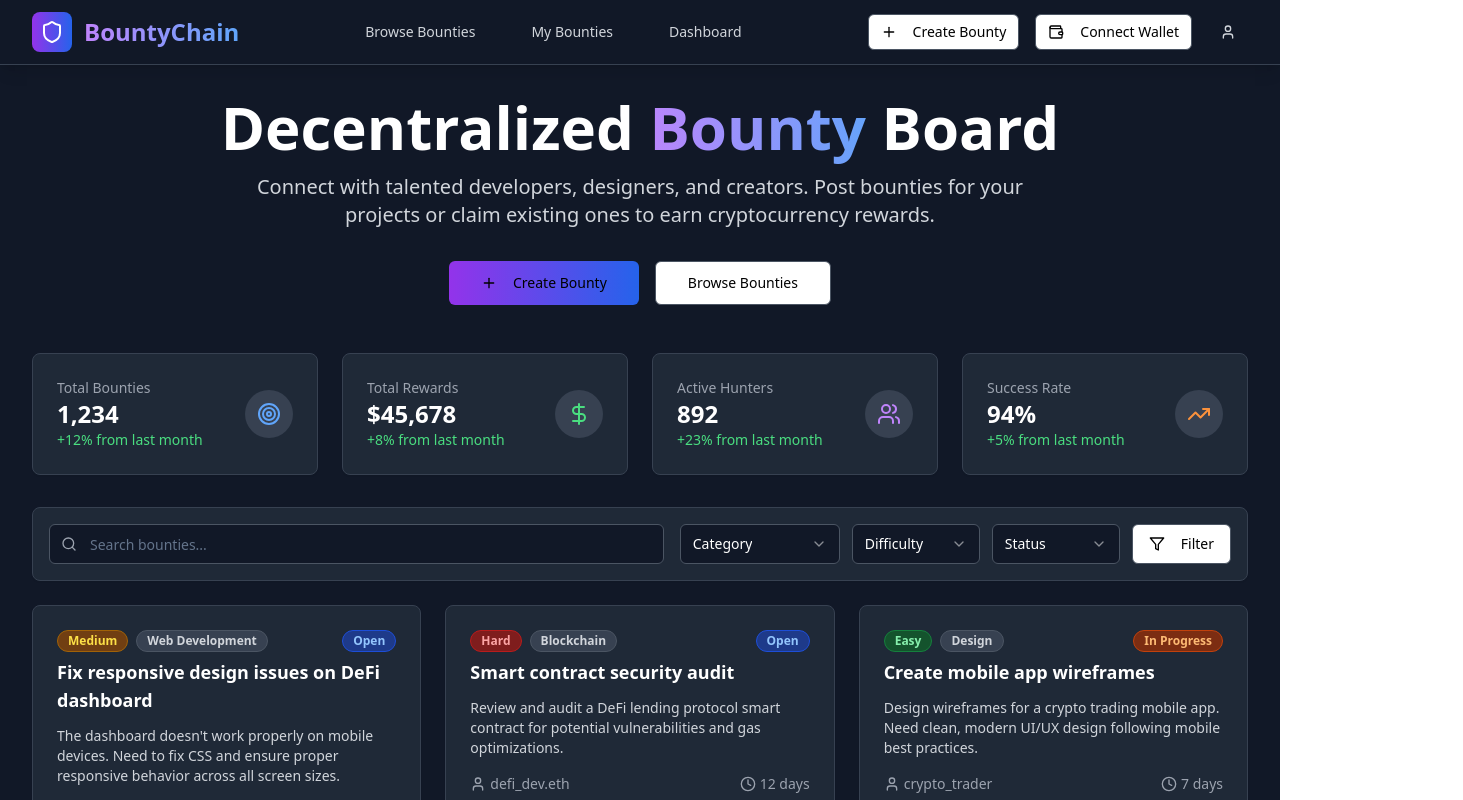
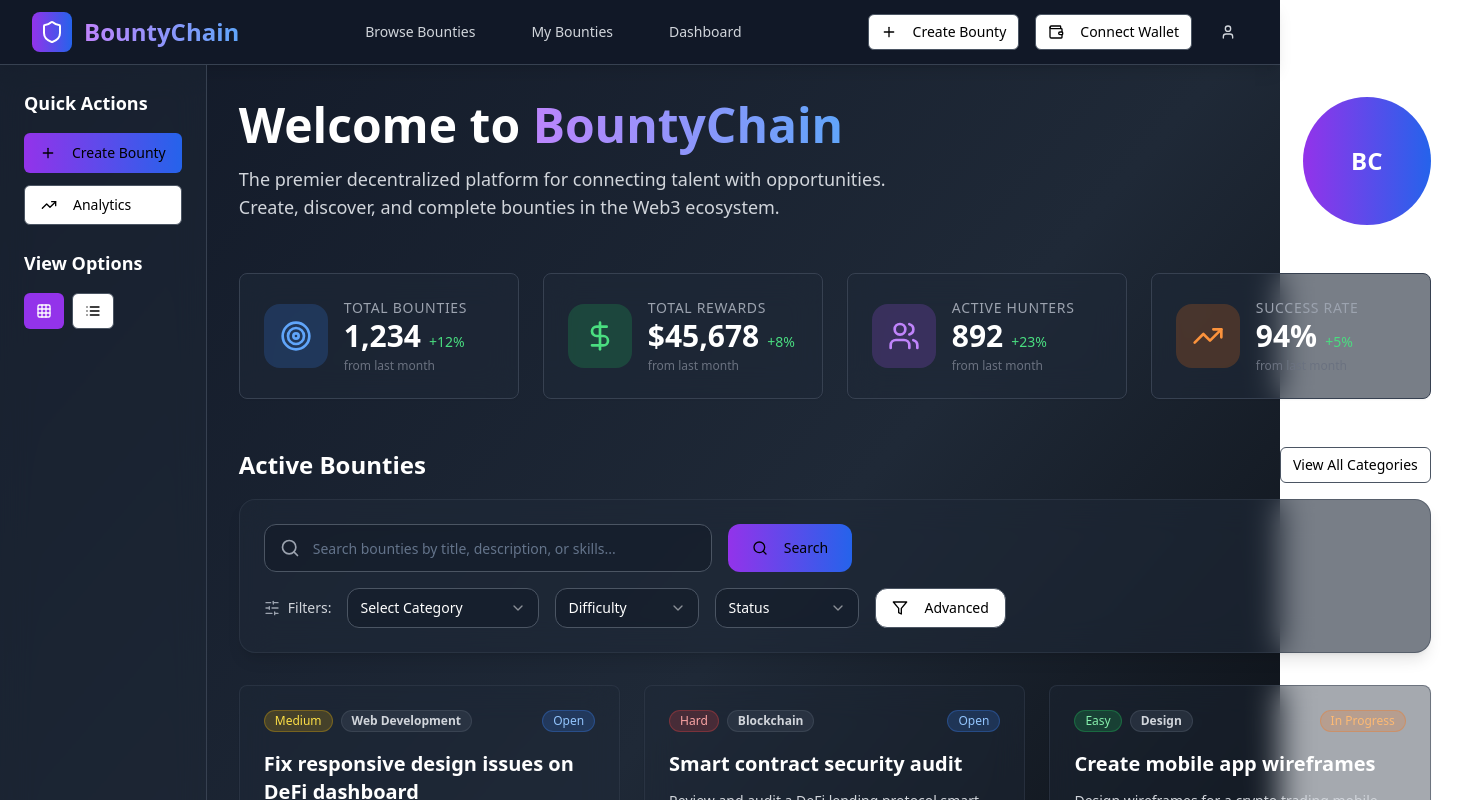
Before and after one commit to 56Samyak/quest-chain-board, a React (Vite) app: page / in a window 1280 px wide. Shown: the top 800 px of the page, 1463 px wide, since content can reach past the window. Built offline with nearby package versions, Linux system fonts and the light colour scheme.

Commit message:
Refactor: Improve UI layout and arrangement
Restructured the layout of dashboard tabs, buttons, and UI blocks for a more unique and distinct appearance.

```diff
--- a/src/components/BountyCard.tsx
+++ b/src/components/BountyCard.tsx
@@ -2,7 +2,7 @@
 import { Card, CardContent, CardFooter, CardHeader } from "@/components/ui/card";
 import { Button } from "@/components/ui/button";
 import { Badge } from "@/components/ui/badge";
-import { Clock, DollarSign, User, Star } from "lucide-react";
+import { Clock, DollarSign, User, Star, Eye } from "lucide-react";
 
 interface BountyCardProps {
   id: string;
@@ -30,68 +30,84 @@ const BountyCard = ({
 }: BountyCardProps) => {
   const getDifficultyColor = (difficulty: string) => {
     switch (difficulty) {
-      case "Easy": return "bg-green-900 text-green-300 border-green-700";
-      case "Medium": return "bg-yellow-900 text-yellow-300 border-yellow-700";
-      case "Hard": return "bg-red-900 text-red-300 border-red-700";
-      default: return "bg-gray-800 text-gray-300 border-gray-700";
+      case "Easy": return "bg-green-500/20 text-green-300 border-green-500/30";
+      case "Medium": return "bg-yellow-500/20 text-yellow-300 border-yellow-500/30";
+      case "Hard": return "bg-red-500/20 text-red-300 border-red-500/30";
+      default: return "bg-gray-500/20 text-gray-300 border-gray-500/30";
     }
   };
 
   const getStatusColor = (status: string) => {
     switch (status) {
-      case "Open": return "bg-blue-900 text-blue-300 border-blue-700";
-      case "In Progress": return "bg-orange-900 text-orange-300 border-orange-700";
-      case "Completed": return "bg-green-900 text-green-300 border-green-700";
-      default: return "bg-gray-800 text-gray-300 border-gray-700";
+      case "Open": return "bg-blue-500/20 text-blue-300 border-blue-500/30";
+      case "In Progress": return "bg-orange-500/20 text-orange-300 border-orange-500/30";
+      case "Completed": return "bg-green-500/20 text-green-300 border-green-500/30";
+      default: return "bg-gray-500/20 text-gray-300 border-gray-500/30";
     }
   };
 
   return (
-    <Card className="hover:shadow-xl transition-all duration-300 hover:-translate-y-1 animate-fade-in bg-gray-800 border-gray-700">
-      <CardHeader className="pb-3">
-        <div className="flex justify-between items-start">
-          <div className="flex space-x-2">
-            <Badge className={getDifficultyColor(difficulty)}>
+    <Card className="group hover:shadow-2xl transition-all duration-500 hover:-translate-y-2 animate-fade-in bg-gray-800/40 backdrop-blur-lg border-gray-700/50 hover:border-purple-500/50 relative overflow-hidden">
+      {/* Gradient Overlay */}
+      <div className="absolute inset-0 bg-gradient-to-br from-purple-500/5 to-blue-500/5 opacity-0 group-hover:opacity-100 transition-opacity duration-500" />
+
+      <CardHeader className="pb-3 relative z-10">
+        <div className="flex justify-between items-start mb-3">
+          <div className="flex flex-wrap gap-2">
+            <Badge className={`${getDifficultyColor(difficulty)} border font-medium`}>
               {difficulty}
             </Badge>
-            <Badge variant="secondary" className="bg-gray-700 text-gray-300 border-gray-600">{category}</Badge>
+            <Badge variant="secondary" className="bg-gray-700/50 text-gray-300 border-gray-600/50">
+              {category}
+            </Badge>
           </div>
-          <Badge className={getStatusColor(status)}>
+          <Badge className={`${getStatusColor(status)} border font-medium`}>
             {status}
           </Badge>
         </div>
-        <h3 className="text-lg font-semibold text-white line-clamp-2">{title}</h3>
+        <h3 className="text-xl font-bold text-white line-clamp-2 group-hover:text-purple-300 transition-colors">
+          {title}
+        </h3>
       </CardHeader>
 
-      <CardContent className="pb-4">
-        <p className="text-gray-300 text-sm mb-4 line-clamp-3">{description}</p>
+      <CardContent className="pb-4 relative z-10">
+        <p className="text-gray-300 text-sm mb-6 line-clamp-3 leading-relaxed">{description}</p>
 
-        <div className="flex items-center justify-between text-sm text-gray-400">
-          <div className="flex items-center space-x-1">
-            <User className="h-4 w-4" />
-            <span>{poster}</span>
+        <div className="grid grid-cols-2 gap-4 text-sm">
+          <div className="flex items-center space-x-2 text-gray-400">
+            <User className="h-4 w-4 text-purple-400" />
+            <span className="truncate">{poster}</span>
           </div>
-          <div className="flex items-center space-x-1">
-            <Clock className="h-4 w-4" />
+          <div className="flex items-center space-x-2 text-gray-400">
+            <Clock className="h-4 w-4 text-blue-400" />
             <span>{timeLeft}</span>
           </div>
         </div>
       </CardContent>
 
-      <CardFooter className="pt-0">
+      <CardFooter className="pt-0 relative z-10">
         <div className="flex justify-between items-center w-full">
-          <div className="flex items-center space-x-1">
-            <DollarSign className="h-5 w-5 text-green-400" />
-            <span className="text-xl font-bold text-green-400">{reward}</span>
-            <span className="text-sm text-gray-400">{currency}</span>
+          <div className="flex items-center space-x-2">
+            <DollarSign className="h-6 w-6 text-green-400" />
+            <span className="text-2xl font-bold text-green-400">{reward}</span>
+            <span className="text-sm text-gray-400 font-medium">{currency}</span>
           </div>
 
-          <Button
-            className="bg-gradient-to-r from-purple-600 to-blue-600 hover:from-purple-700 hover:to-blue-700 text-black"
-            disabled={status !== "Open"}
-          >
-            {status === "Open" ? "Claim Bounty" : "View Details"}
-          </Button>
+          <div className="flex space-x-2">
+            <Button
+              variant="outline"
+              size="sm"
+              className="border-gray-600 text-black hover:bg-gray-700 hover:text-white bg-white"
+            >
+              <Eye className="h-4 w-4" />
+            </Button>
+            <Button
+              className="bg-gradient-to-r from-purple-600 to-blue-600 hover:from-purple-700 hover:to-blue-700 text-black font-medium"
+              disabled={status !== "Open"}
+            >
+              {status === "Open" ? "Claim" : "View"}
+            </Button>
+          </div>
         </div>
       </CardFooter>
     </Card>
--- a/src/components/DashboardStats.tsx
+++ b/src/components/DashboardStats.tsx
@@ -9,44 +9,51 @@ const DashboardStats = () => {
       value: "1,234",
       change: "+12%",
       icon: Target,
-      color: "text-blue-400"
+      color: "text-blue-400",
+      bgColor: "bg-blue-500/20"
     },
     {
       title: "Total Rewards",
       value: "$45,678",
       change: "+8%",
       icon: DollarSign,
-      color: "text-green-400"
+      color: "text-green-400",
+      bgColor: "bg-green-500/20"
     },
     {
       title: "Active Hunters",
       value: "892",
       change: "+23%",
       icon: Users,
-      color: "text-purple-400"
+      color: "text-purple-400",
+      bgColor: "bg-purple-500/20"
     },
     {
       title: "Success Rate",
       value: "94%",
       change: "+5%",
       icon: TrendingUp,
-      color: "text-orange-400"
+      color: "text-orange-400",
+      bgColor: "bg-orange-500/20"
     }
   ];
 
   return (
-    <div className="grid grid-cols-1 md:grid-cols-2 lg:grid-cols-4 gap-6 mb-8">
+    <div className="flex overflow-x-auto gap-6 pb-4">
       {stats.map((stat, index) => (
-        <Card key={index} className="hover:shadow-lg transition-shadow bg-gray-800 border-gray-700">
+        <Card key={index} className="min-w-[280px] hover:shadow-2xl transition-all duration-300 hover:scale-105 bg-gray-800/60 backdrop-blur-lg border-gray-700">
           <CardContent className="p-6">
-            <div className="flex items-center justify-between">
-              <div>
-                <p className="text-sm font-medium text-gray-400">{stat.title}</p>
-                <p className="text-2xl font-bold text-white">{stat.value}</p>
-                <p className="text-sm text-green-400">{stat.change} from last month</p>
+            <div className="flex items-center space-x-4">
+              <div className={`p-4 rounded-2xl ${stat.bgColor}`}>
+                <stat.icon className={`h-8 w-8 ${stat.color}`} />
               </div>
-              <div className={`p-3 rounded-full bg-gray-700 ${stat.color}`}>
-                <stat.icon className="h-6 w-6" />
+              <div className="flex-1">
+                <p className="text-sm font-medium text-gray-400 uppercase tracking-wider">{stat.title}</p>
+                <div className="flex items-baseline space-x-2">
+                  <p className="text-3xl font-bold text-white">{stat.value}</p>
+                  <p className="text-sm text-green-400 font-medium">{stat.change}</p>
+                </div>
+                <p className="text-xs text-gray-500 mt-1">from last month</p>
               </div>
             </div>
           </CardContent>
--- a/src/components/FilterBar.tsx
+++ b/src/components/FilterBar.tsx
@@ -1,26 +1,41 @@
+
 import { Button } from "@/components/ui/button";
 import { Input } from "@/components/ui/input";
 import { Select, SelectContent, SelectItem, SelectTrigger, SelectValue } from "@/components/ui/select";
-import { Search, Filter } from "lucide-react";
+import { Search, Filter, SlidersHorizontal } from "lucide-react";
 
 const FilterBar = () => {
   return (
-    <div className="bg-gray-800 p-4 rounded-lg shadow-sm border border-gray-700 mb-6">
-      <div className="flex flex-col lg:flex-row gap-4 items-center">
-        <div className="relative flex-1">
-          <Search className="absolute left-3 top-1/2 transform -translate-y-1/2 text-gray-400 h-4 w-4" />
-          <Input
-            placeholder="Search bounties..."
-            className="pl-10 bg-gray-900 border-gray-600 text-white placeholder-gray-400"
-          />
+    <div className="bg-gray-800/60 backdrop-blur-lg p-6 rounded-2xl shadow-lg border border-gray-700/50 mb-6">
+      <div className="flex flex-col space-y-4">
+        {/* Search Row */}
+        <div className="flex items-center space-x-4">
+          <div className="relative flex-1 max-w-md">
+            <Search className="absolute left-4 top-1/2 transform -translate-y-1/2 text-gray-400 h-5 w-5" />
+            <Input
+              placeholder="Search bounties by title, description, or skills..."
+              className="pl-12 h-12 bg-gray-900/50 border-gray-600 text-white placeholder-gray-400 rounded-xl focus:ring-2 focus:ring-purple-500 focus:border-transparent"
+            />
+          </div>
+          <Button className="h-12 px-6 bg-gradient-to-r from-purple-600 to-blue-600 hover:from-purple-700 hover:to-blue-700 text-black font-medium rounded-xl">
+            <Search className="h-4 w-4 mr-2" />
+            Search
+          </Button>
         </div>
 
-        <div className="flex gap-3">
+        {/* Filters Row */}
+        <div className="flex flex-wrap items-center gap-4">
+          <div className="flex items-center space-x-2">
+            <SlidersHorizontal className="h-4 w-4 text-gray-400" />
+            <span className="text-sm font-medium text-gray-300">Filters:</span>
+          </div>
+
           <Select>
-            <SelectTrigger className="w-40 bg-gray-900 border-gray-600 text-white">
-              <SelectValue placeholder="Category" />
+            <SelectTrigger className="w-48 bg-gray-900/50 border-gray-600 text-white rounded-xl">
+              <SelectValue placeholder="Select Category" />
             </SelectTrigger>
-            <SelectContent className="bg-gray-900 border-gray-600">
+            <SelectContent className="bg-gray-800 border-gray-600">
+              <SelectItem value="all" className="text-white">All Categories</SelectItem>
               <SelectItem value="web-dev" className="text-white">Web Development</SelectItem>
               <SelectItem value="mobile" className="text-white">Mobile App</SelectItem>
               <SelectItem value="blockchain" className="text-white">Blockchain</SelectItem>
@@ -31,10 +46,11 @@ const FilterBar = () => {
           </Select>
 
           <Select>
-            <SelectTrigger className="w-32 bg-gray-900 border-gray-600 text-white">
+            <SelectTrigger className="w-36 bg-gray-900/50 border-gray-600 text-white rounded-xl">
               <SelectValue placeholder="Difficulty" />
             </SelectTrigger>
-            <SelectContent className="bg-gray-900 border-gray-600">
+            <SelectContent className="bg-gray-800 border-gray-600">
+              <SelectItem value="all" className="text-white">All Levels</SelectItem>
               <SelectItem value="easy" className="text-white">Easy</SelectItem>
               <SelectItem value="medium" className="text-white">Medium</SelectItem>
               <SelectItem value="hard" className="text-white">Hard</SelectItem>
@@ -42,19 +58,20 @@ const FilterBar = () => {
           </Select>
 
           <Select>
-            <SelectTrigger className="w-32 bg-gray-900 border-gray-600 text-white">
+            <SelectTrigger className="w-36 bg-gray-900/50 border-gray-600 text-white rounded-xl">
               <SelectValue placeholder="Status" />
             </SelectTrigger>
-            <SelectContent className="bg-gray-900 border-gray-600">
+            <SelectContent className="bg-gray-800 border-gray-600">
+              <SelectItem value="all" className="text-white">All Status</SelectItem>
               <SelectItem value="open" className="text-white">Open</SelectItem>
               <SelectItem value="progress" className="text-white">In Progress</SelectItem>
               <SelectItem value="completed" className="text-white">Completed</SelectItem>
             </SelectContent>
           </Select>
 
-          <Button variant="outline" size="default" className="border-gray-600 text-black hover:bg-gray-700 hover:text-black bg-white">
+          <Button variant="outline" size="default" className="border-gray-600 text-black hover:bg-gray-700 hover:text-white bg-white rounded-xl">
             <Filter className="h-4 w-4 mr-2" />
-            Filter
+            Advanced
           </Button>
         </div>
       </div>
--- a/src/pages/Index.tsx
+++ b/src/pages/Index.tsx
@@ -6,10 +6,11 @@ import FilterBar from "@/components/FilterBar";
 import BountyCard from "@/components/BountyCard";
 import CreateBountyForm from "@/components/CreateBountyForm";
 import { Button } from "@/components/ui/button";
-import { Plus } from "lucide-react";
+import { Plus, Grid, List, TrendingUp } from "lucide-react";
 
 const Index = () => {
   const [showCreateForm, setShowCreateForm] = useState(false);
+  const [viewMode, setViewMode] = useState<'grid' | 'list'>('grid');
 
   // Sample bounty data - in a real app this would come from your smart contract
   const bounties = [
@@ -89,14 +90,14 @@ const Index = () => {
 
   if (showCreateForm) {
     return (
-      <div className="min-h-screen bg-gray-900">
+      <div className="min-h-screen bg-gradient-to-br from-gray-900 via-gray-800 to-black">
         <Header />
         <div className="max-w-7xl mx-auto px-4 sm:px-6 lg:px-8 py-8">
           <div className="mb-6">
             <Button
               variant="outline"
               onClick={() => setShowCreateForm(false)}
-              className="mb-4 border-gray-600 text-black hover:bg-gray-800 hover:text-black bg-white"
+              className="mb-4 border-purple-500 text-black hover:bg-purple-600 hover:text-white bg-white"
             >
               ← Back to Dashboard
             </Button>
@@ -108,56 +109,129 @@ const Index = () => {
   }
 
   return (
-    <div className="min-h-screen bg-gray-900">
+    <div className="min-h-screen bg-gradient-to-br from-gray-900 via-gray-800 to-black">
       <Header />
 
-      <main className="max-w-7xl mx-auto px-4 sm:px-6 lg:px-8 py-8">
-        {/* Hero Section */}
-        <div className="text-center mb-12">
-          <h1 className="text-4xl md:text-6xl font-bold text-white mb-4">
-            Decentralized
-            <span className="bg-gradient-to-r from-purple-400 to-blue-400 bg-clip-text text-transparent"> Bounty </span>
-            Board
-          </h1>
-          <p className="text-xl text-gray-300 mb-8 max-w-3xl mx-auto">
-            Connect with talented developers, designers, and creators. Post bounties for your projects or claim existing ones to earn cryptocurrency rewards.
-          </p>
-          <div className="flex justify-center space-x-4">
+      {/* Sidebar Navigation */}
+      <div className="flex">
+        <aside className="w-64 min-h-screen bg-gray-800/50 backdrop-blur-lg border-r border-gray-700 p-6">
+          <div className="space-y-6">
+            <div>
+              <h3 className="text-lg font-semibold text-white mb-4">Quick Actions</h3>
+              <div className="space-y-3">
                 <Button
-              size="lg"
-              className="bg-gradient-to-r from-purple-600 to-blue-600 hover:from-purple-700 hover:to-blue-700 text-black"
+                  className="w-full justify-start bg-gradient-to-r from-purple-600 to-blue-600 hover:from-purple-700 hover:to-blue-700 text-black"
                   onClick={() => setShowCreateForm(true)}
                 >
-              <Plus className="h-5 w-5 mr-2" />
+                  <Plus className="h-4 w-4 mr-2" />
                   Create Bounty
                 </Button>
-            <Button size="lg" variant="outline" className="border-gray-600 text-black hover:bg-gray-800 hover:text-black bg-white">
-              Browse Bounties
+                <Button variant="outline" className="w-full justify-start border-gray-600 text-black hover:bg-gray-700 hover:text-white bg-white">
+                  <TrendingUp className="h-4 w-4 mr-2" />
+                  Analytics
                 </Button>
               </div>
             </div>
 
-        {/* Dashboard Stats */}
+            <div>
+              <h3 className="text-lg font-semibold text-white mb-4">View Options</h3>
+              <div className="flex space-x-2">
+                <Button
+                  variant={viewMode === 'grid' ? 'default' : 'outline'}
+                  size="sm"
+                  onClick={() => setViewMode('grid')}
+                  className={viewMode === 'grid'
+                    ? "bg-purple-600 text-white"
+                    : "border-gray-600 text-black hover:bg-gray-700 hover:text-white bg-white"
+                  }
+                >
+                  <Grid className="h-4 w-4" />
+                </Button>
+                <Button
+                  variant={viewMode === 'list' ? 'default' : 'outline'}
+                  size="sm"
+                  onClick={() => setViewMode('list')}
+                  className={viewMode === 'list'
+                    ? "bg-purple-600 text-white"
+                    : "border-gray-600 text-black hover:bg-gray-700 hover:text-white bg-white"
+                  }
+                >
+                  <List className="h-4 w-4" />
+                </Button>
+              </div>
+            </div>
+          </div>
+        </aside>
+
+        <main className="flex-1 px-8 py-8">
+          {/* Hero Section - Redesigned */}
+          <div className="mb-12 text-left">
+            <div className="flex items-center justify-between mb-8">
+              <div>
+                <h1 className="text-5xl font-bold text-white mb-4">
+                  Welcome to
+                  <span className="bg-gradient-to-r from-purple-400 to-blue-400 bg-clip-text text-transparent"> BountyChain</span>
+                </h1>
+                <p className="text-lg text-gray-300 max-w-2xl">
+                  The premier decentralized platform for connecting talent with opportunities. Create, discover, and complete bounties in the Web3 ecosystem.
+                </p>
+              </div>
+              <div className="hidden lg:block">
+                <div className="w-32 h-32 bg-gradient-to-r from-purple-600 to-blue-600 rounded-full flex items-center justify-center">
+                  <span className="text-2xl font-bold text-white">BC</span>
+                </div>
+              </div>
+            </div>
+          </div>
+
+          {/* Dashboard Stats - Horizontal Layout */}
+          <div className="mb-8">
             <DashboardStats />
+          </div>
 
-        {/* Filter Bar */}
+          {/* Filter Section */}
+          <div className="mb-8">
+            <div className="flex items-center justify-between mb-4">
+              <h2 className="text-2xl font-bold text-white">Active Bounties</h2>
+              <Button variant="outline" size="sm" className="border-gray-600 text-black hover:bg-gray-700 hover:text-white bg-white">
+                View All Categories
+              </Button>
+            </div>
             <FilterBar />
+          </div>
 
-        {/* Bounties Grid */}
-        <div className="grid grid-cols-1 md:grid-cols-2 lg:grid-cols-3 gap-6">
+          {/* Bounties Section */}
+          <div className="space-y-8">
+            {viewMode === 'grid' ? (
+              <div className="grid grid-cols-1 lg:grid-cols-2 xl:grid-cols-3 gap-6">
                 {bounties.map((bounty) => (
                   <BountyCard key={bounty.id} {...bounty} />
                 ))}
               </div>
+            ) : (
+              <div className="space-y-4">
+                {bounties.map((bounty) => (
+                  <div key={bounty.id} className="w-full">
+                    <BountyCard {...bounty} />
+                  </div>
+                ))}
+              </div>
+            )}
+          </div>
 
-        {/* Load More Button */}
-        <div className="text-center mt-12">
-          <Button variant="outline" size="lg" className="border-gray-600 text-black hover:bg-gray-800 hover:text-black bg-white">
+          {/* Load More Section */}
+          <div className="flex justify-center mt-12">
+            <Button
+              variant="outline"
+              size="lg"
+              className="border-purple-500 text-black hover:bg-purple-600 hover:text-white bg-white px-8"
+            >
               Load More Bounties
             </Button>
           </div>
         </main>
       </div>
+    </div>
   );
 };
 
```
Lines whose indentation alone changed are shown as unchanged.
